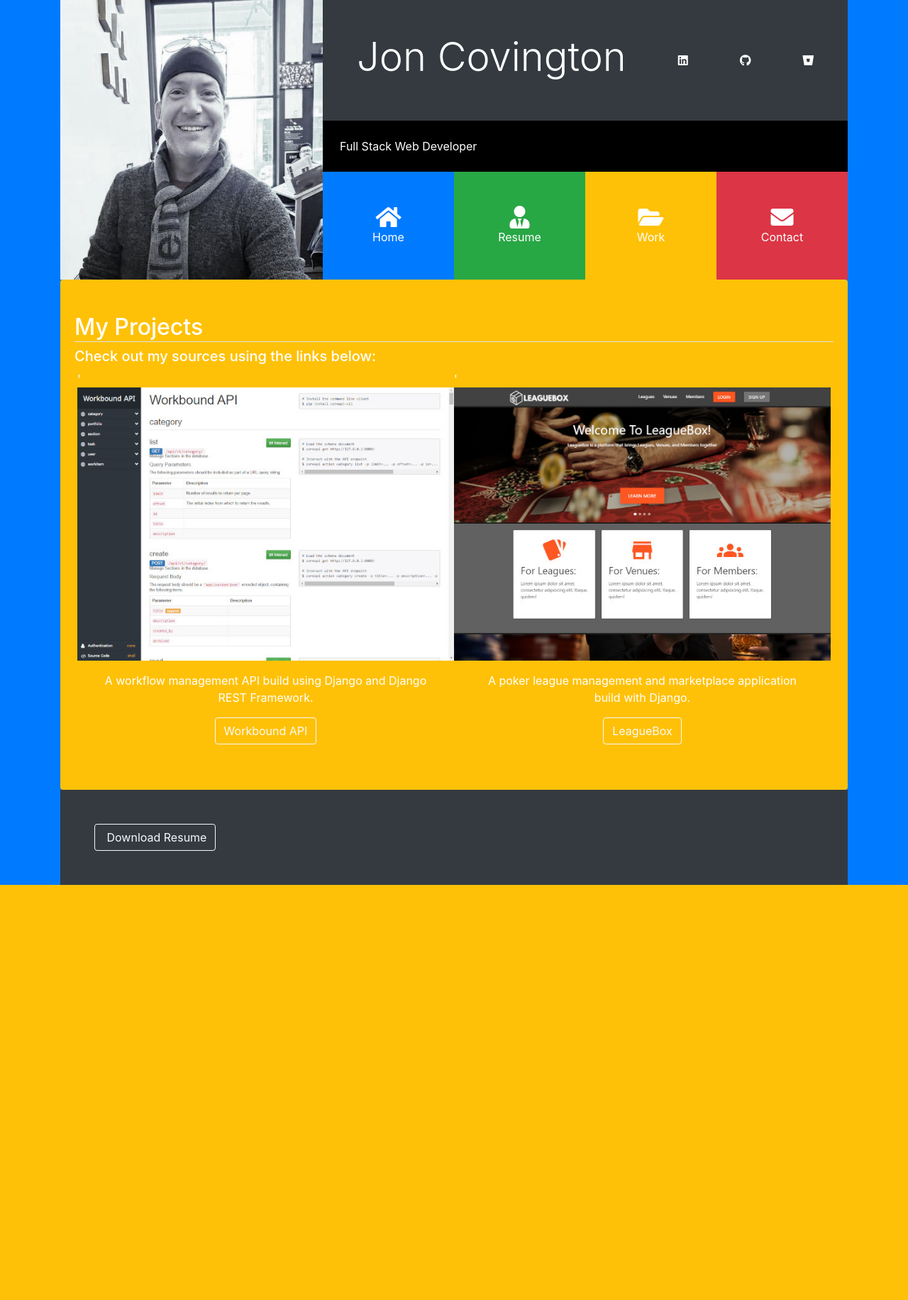
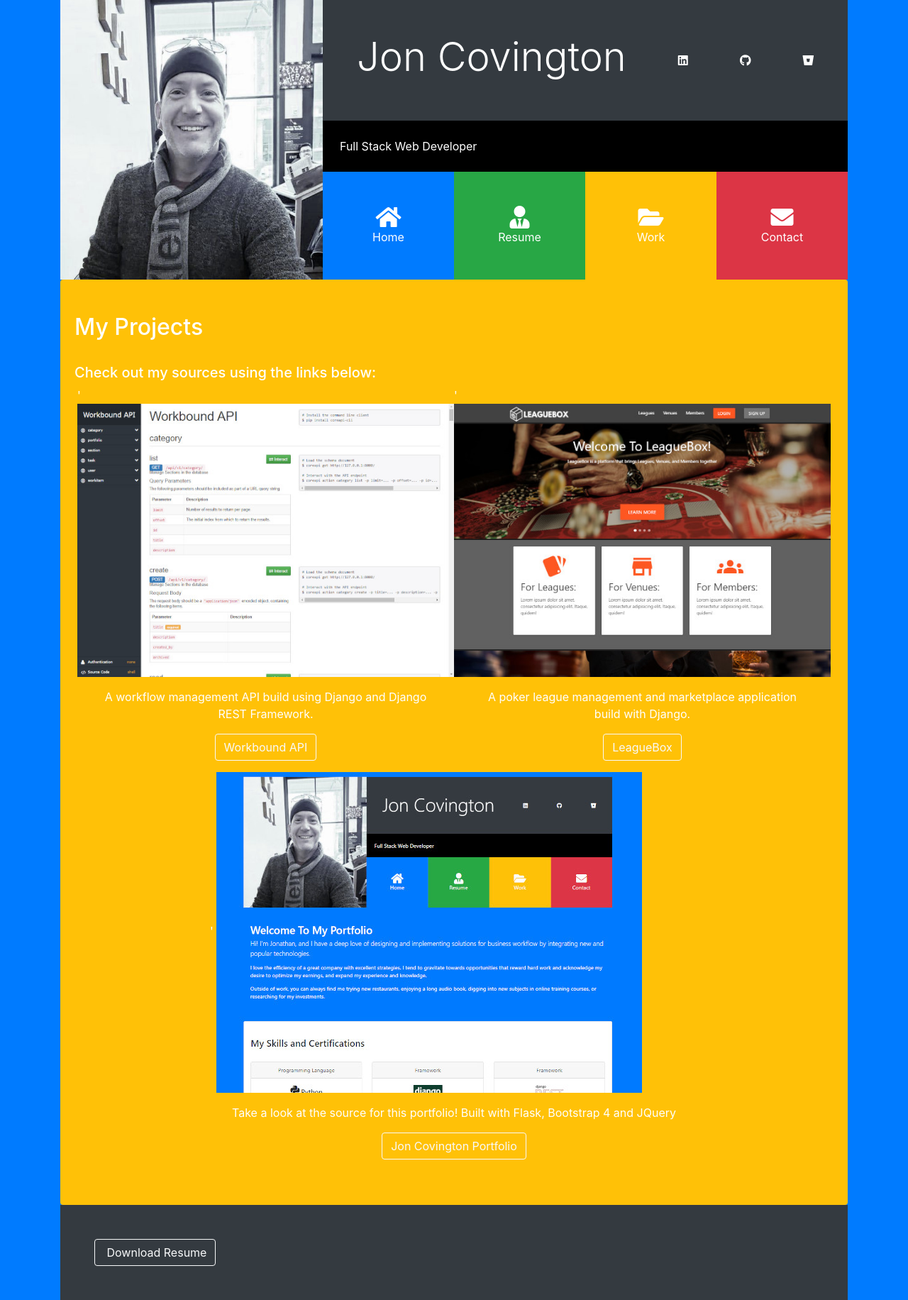
Before and after one commit to joncovington/portfolio, a Flask app: page / in a window 1280 px wide, after a click on "Work". Shown: the part 17-1849 px from the top of the page at 71% size. Before the commit the page ends 1264 px from the top, so only its background shows below. Run offline with Flask 2, Linux system fonts and the light colour scheme; some libraries are stand-ins or nearby versions.

Commit message:
added Portfolio source links to project section

```diff
--- a/portfolio/templates/index.html
+++ b/portfolio/templates/index.html
@@ -266,8 +266,8 @@
    <!-- WORK -->
    <div id="work" class="collapse">
     <div class="card card-body bg-warning text-white py-5 border-0">
-      <h2 class="border-bottom">My Projects</h2>
-      <h5>Check out my sources using the links below:</h5>
+      <h2 class="pb-3">My Projects</h2>
+      <h5 class="pt-2">Check out my sources using the links below:</h5>
       <div class="row no-gutters px-1">
         <div class="col-md-6">
           <div class="row no-gutters">
@@ -294,6 +294,22 @@
             <div class="col text-center">
               <p>A poker league management and marketplace application build with Django.</p>
               <a class="btn btn-large btn-outline-light" href="https://bitbucket.org/joncovington/leaguebox/">LeagueBox</a>
+            </div>
+          </div>
+        </div>
+      </div>
+      <div class="row no-gutters px-1 justify-content-md-center">
+        <div class="col-md-auto">
+          <div class="row no-gutters">
+            <div class="col">'
+              <a href="{{url_for('static', filename='img/portfolio.jpg')}}" data-toggle="lightbox">
+              <img class="img-fluid" src="{{url_for('static', filename='img/portfolio-sm.jpg')}}" alt=""></div>
+            </a>
+          </div>
+          <div class="row m-3">
+            <div class="col text-center">
+              <p>Take a look at the source for this portfolio! Built with Flask, Bootstrap 4 and JQuery</p>
+              <a class="btn btn-large btn-outline-light" href="https://github.com/joncovington/workbound-api">Jon Covington Portfolio</a>
             </div>
           </div>
         </div>
```
Also changed, not shown: portfolio/static/img/portfolio-sm.jpg (added), portfolio/static/img/portfolio.jpg (added).
